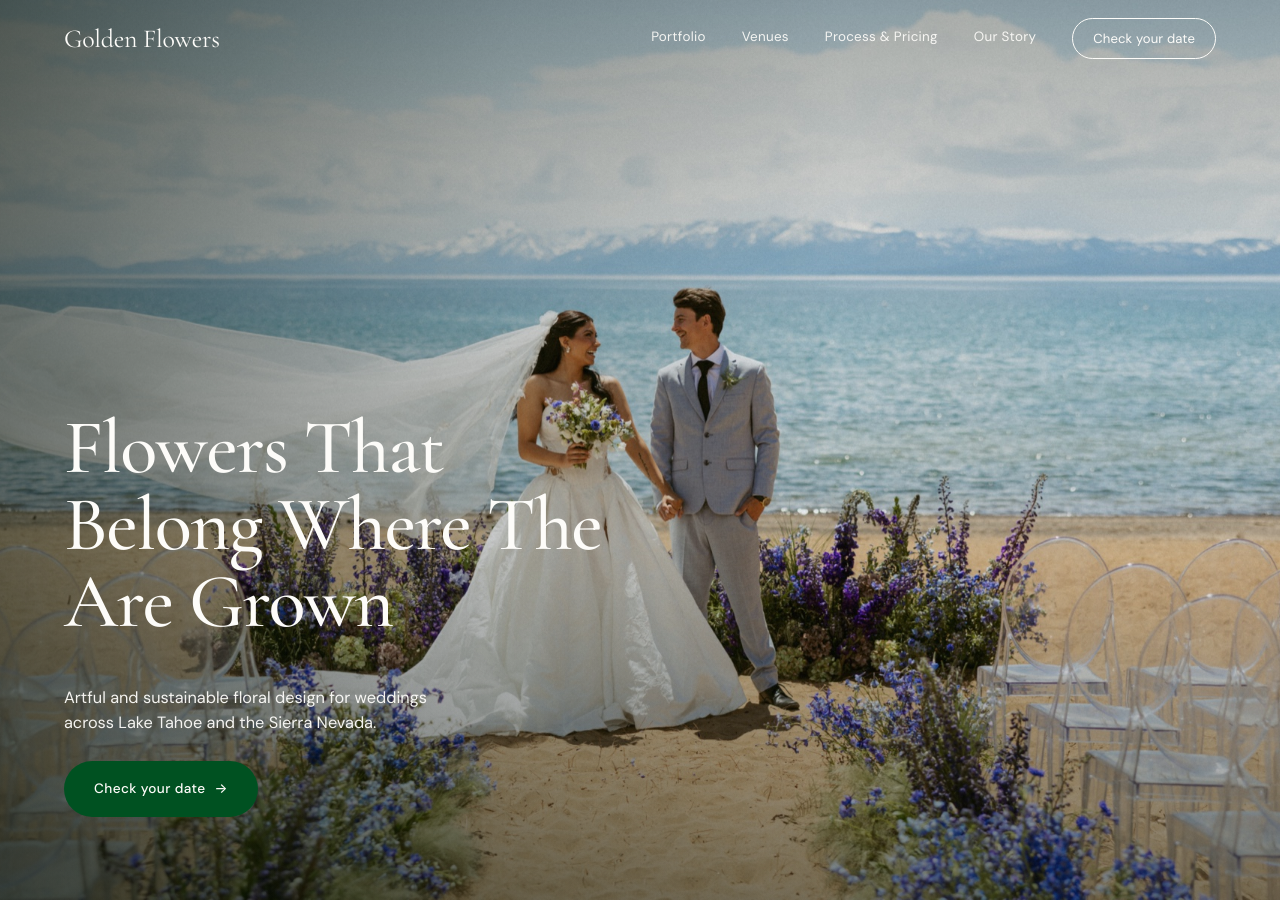
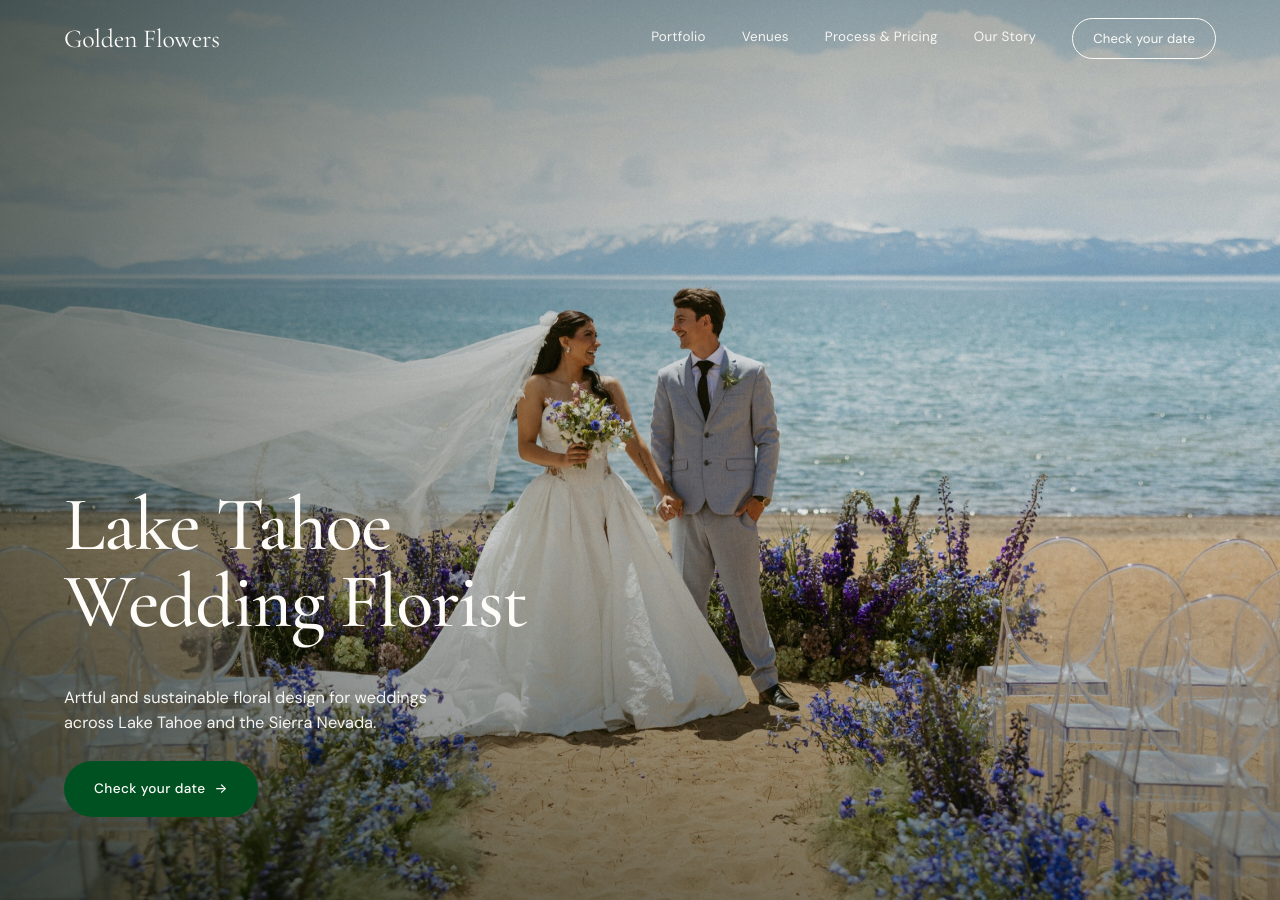
Before and after one commit to jshplhm/goldenflowers, a Jekyll site: the page built from index.md, in a window 1280 px wide and 900 px high. Built offline with Jekyll 4.4.1, drawn with Linux system fonts in a browser that asks for light colours.

Commit message:
Hero image 2400px, H1 Lake Tahoe Wedding Florist
Co-Authored-By: Claude Sonnet 4.6 <noreply@anthropic.com>

```diff
--- a/_data/home.yml
+++ b/_data/home.yml
@@ -1,6 +1,6 @@
 hero:
   eyebrow: ""
-  heading: Flowers That Belong *Where The Are Grown*
+  heading: Lake Tahoe Wedding Florist
   subheading: Artful and sustainable floral design for weddings across Lake Tahoe
     and the Sierra Nevada.
   button: Check your date
```
Also changed, not shown: assets/images/portfolio/kelly-dylan/kelly-dylan-07.jpg.
